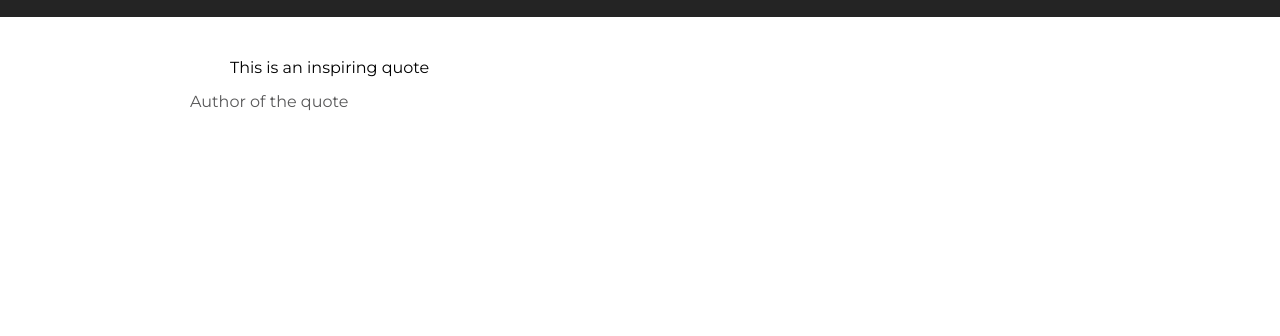
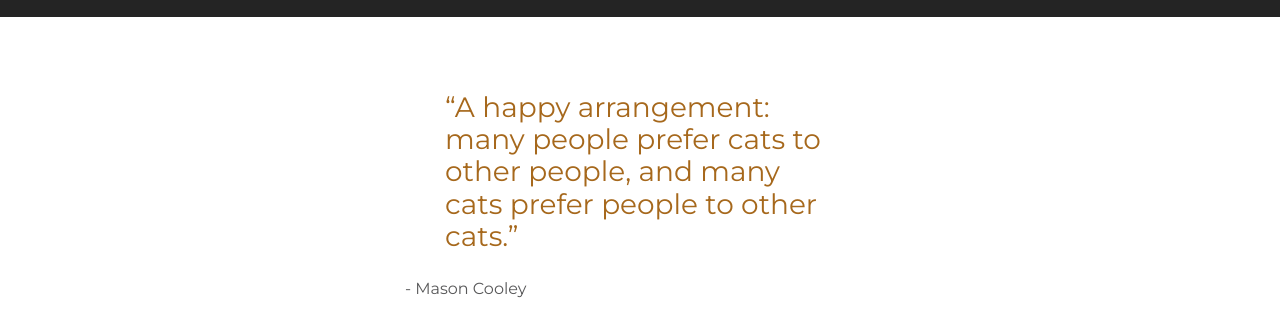
Before and after one commit to Braslava/landing_page_RTG, a plain HTML site: page index.html in a window 1280 px wide. Shown: the part 1633-1969 px from the top of the page. Before the commit the page ends 1846 px from the top, so only its background shows below. Drawn offline with Linux system fonts and the light colour scheme.

Commit message:
adding quote styles

```diff
--- a/index.html
+++ b/index.html
@@ -71,8 +71,8 @@
     </section>
     <section class="flex-container">
         <figure class="quote-container">
-            <blockquote class="quote">This is an inspiring quote</blockquote>
-            <figcaption class="caption">Author of the quote</figcaption>
+            <blockquote class="quote">“A happy arrangement: many people prefer cats to other people, and many cats prefer people to other cats.”</blockquote>
+            <figcaption class="caption"> - Mason Cooley</figcaption>
         </figure>
     </section>
     <footer class="footer">
--- a/styles.css
+++ b/styles.css
@@ -147,6 +147,17 @@ body {
 
 /*Blockquote section styles*/
 
+.quote-container {
+	max-width: 500px;
+	padding: 20px 15px;
+	align-self: center;
+}
+
+.quote {
+	font-size: 28px;
+	color: var(--darker-accent);
+}
+
 /*Footer styles*/
 
 .footer {
```
